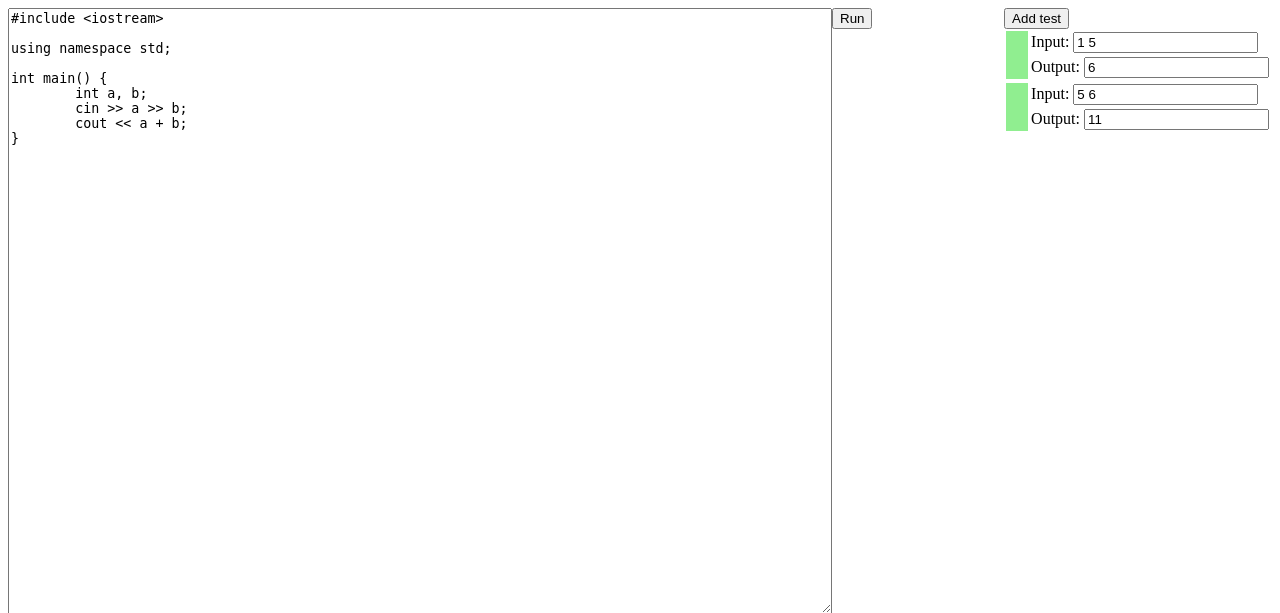
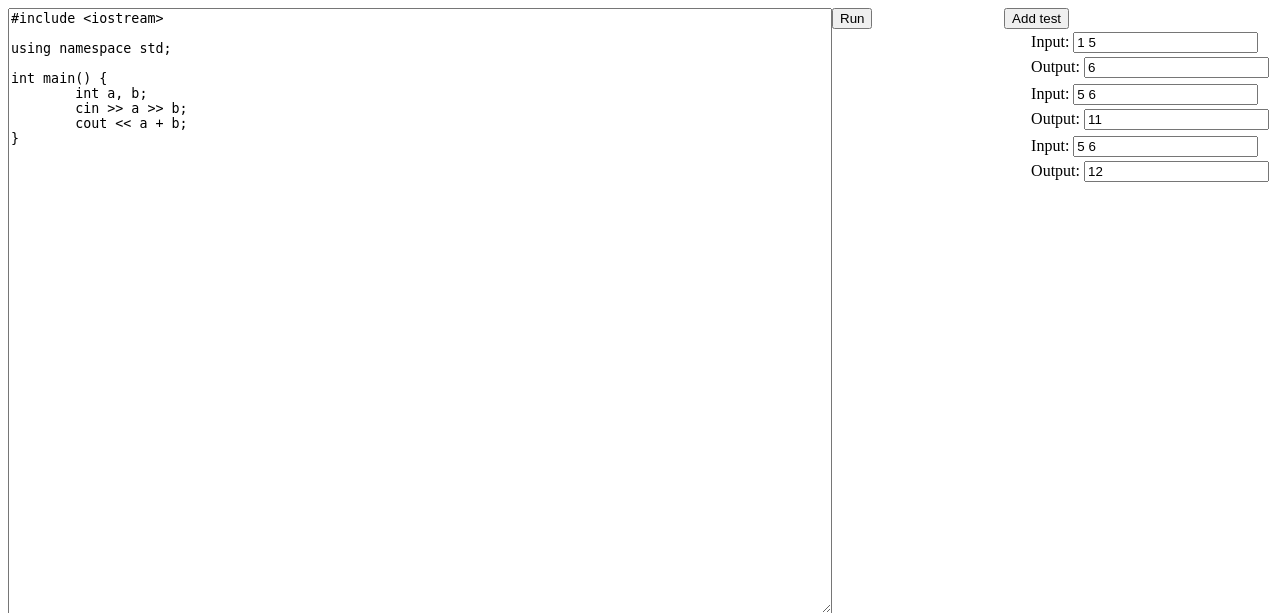
Before and after one commit to snowbear/MrWolf, a Django app: page /solve in a window 1280 px wide. Shown: the top 613 px of the page. Run offline with Django 3.2, Linux system fonts and the light colour scheme; some libraries are stand-ins or nearby versions.

Commit message:
button to add tests is actually working now

```diff
--- a/source/wolf/templates/wolf/solve.html
+++ b/source/wolf/templates/wolf/solve.html
@@ -19,10 +19,29 @@
 
 <script src="https://code.jquery.com/jquery-1.11.3.js" type="text/javascript"></script>
 
+<script id="test-template" type="text/x-custom-template">
+	<table>
+		<tr>
+			<td rowspan="2" class="indicator" style="width: 20"></td>
+			<td>Input: <input type="text" value="" class="input" /></td>
+		</tr>
+		<tr>
+			<td>Output: <input type="text" value="" class="output" /></td>
+		</tr>
+	</table>
+</script>
+
 <script type="text/javascript">
 
-var add_test = function() {
-	// ctrlTest = $("<table>
+var tests = [ "1 5" , "5 6" , "5 6" ];
+var outputs = [ "6" , "11" , "12" ];
+
+var add_test = function(input, output) {
+	var template = $('#test-template').html();
+	var control = $(template);
+	control.find(".input").val(input);
+	control.find(".output").val(output);
+	$('#divTests').append(control);
 };
 
 var get_test_controls = function() {
@@ -34,6 +53,12 @@ var set_status = function(statuses) {
 	$.each(testControls, function (i, ctrl) {
 		$(ctrl).removeClass('correct incorrect pending');
 		$(ctrl).addClass(statuses[i]);
+	});
+};
+
+var init_test_controls = function() {
+	$.each(tests, function (i, t) {
+		add_test(t, outputs[i]);
 	});
 };
 
@@ -75,8 +100,10 @@ var run = function() {
 };
 
 $(function() {
+	init_test_controls();
+
 	$("#btnRun").click(run);
-	$("#btnAddTest").click(add_test);
+	$("#btnAddTest").click(function () { add_test("", ""); });
 });
 
 </script>
@@ -101,24 +128,6 @@ int main() {
 <div style="float:right">
 	<input type="button" id="btnAddTest" value="Add test" />
 	<div id="divTests">
-		<table class="correct">
-			<tr>
-				<td rowspan="2" class="indicator" style="width: 20"></td>
-				<td>Input: <input type="text" value="1 5" class="input" /></td>
-			</tr>
-			<tr>
-				<td>Output: <input type="text" value="6" class="output" /></td>
-			</tr>
-		</table>
-		<table class="correct">
-			<tr>
-				<td rowspan="2" class="indicator" style="width: 20"></td>
-				<td>Input: <input type="text" value="5 6" class="input" /></td>
-			</tr>
-			<tr>
-				<td>Output: <input type="text" value="11" class="output" /></td>
-			</tr>
-		</table>
 	</div>
 </div>
 
```
